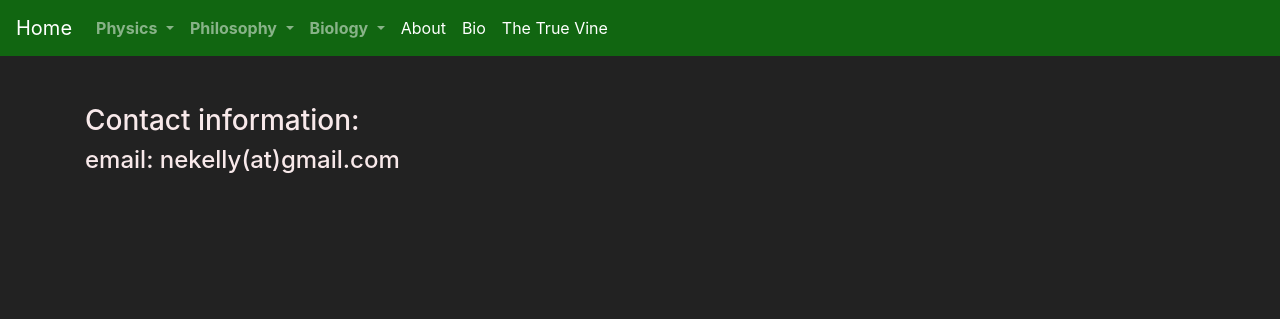
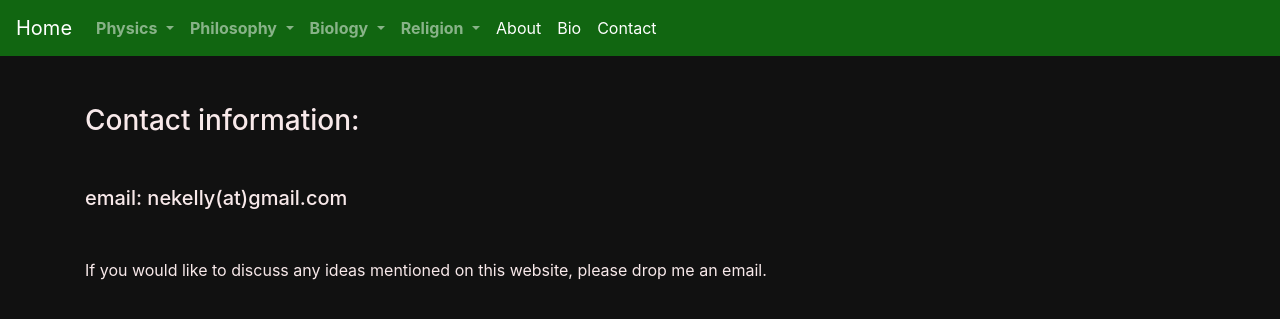
Before and after one commit to nekelly/nekelly.github.io, a Jekyll site: the page built from pages/contact.md, in a window 1280 px wide. Shown: the top 319 px of the page. Built offline with Jekyll 4.4.1, drawn with Linux system fonts in a browser that asks for light colours; our own code applies the rules of GitHub Pages for plain Markdown files.

Commit message:
Added Religion, Contact

```diff
--- a/_includes/navbar.html
+++ b/_includes/navbar.html
@@ -24,7 +24,7 @@
 				<a class="nav-link" href="/pages/biography.html">Bio</a>
 			</li>
 			<li class="nav-item active">
-				<a class="nav-link" href="/pages/the_true_vine.html">The True Vine</a>
+				<a class="nav-link" href="/pages/contact.html">Contact</a>
 			</li>
         </ul>
     </div>
--- a/css/style.css
+++ b/css/style.css
@@ -7,7 +7,7 @@
 }
 
 body {
-    background-color: #222;
+    background-color: #111;
 }
 
 p, h1, h2, h3, h4, h5, li {
--- a/pages/contact.md
+++ b/pages/contact.md
@@ -3,5 +3,11 @@ layout: default
 ---
 
 ### Contact information:
+&nbsp;
 
-#### email: nekelly(at)gmail.com
+##### email: nekelly(at)gmail.com
+
+&nbsp;
+&nbsp;
+
+If you would like to discuss any ideas mentioned on this website, please drop me an email.
```
Also changed, not shown: _data/nav.yml (+8 -0 lines).
